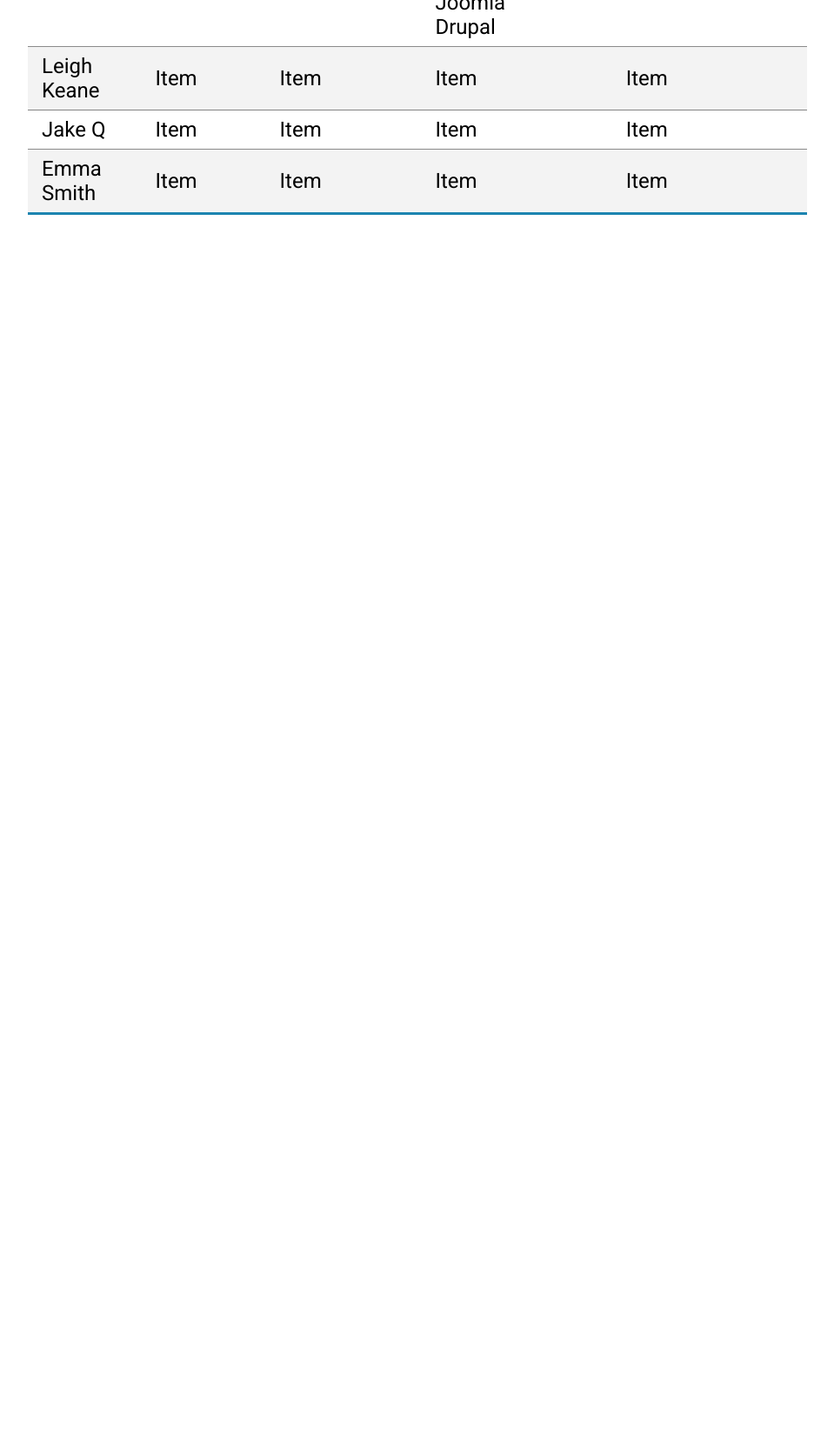
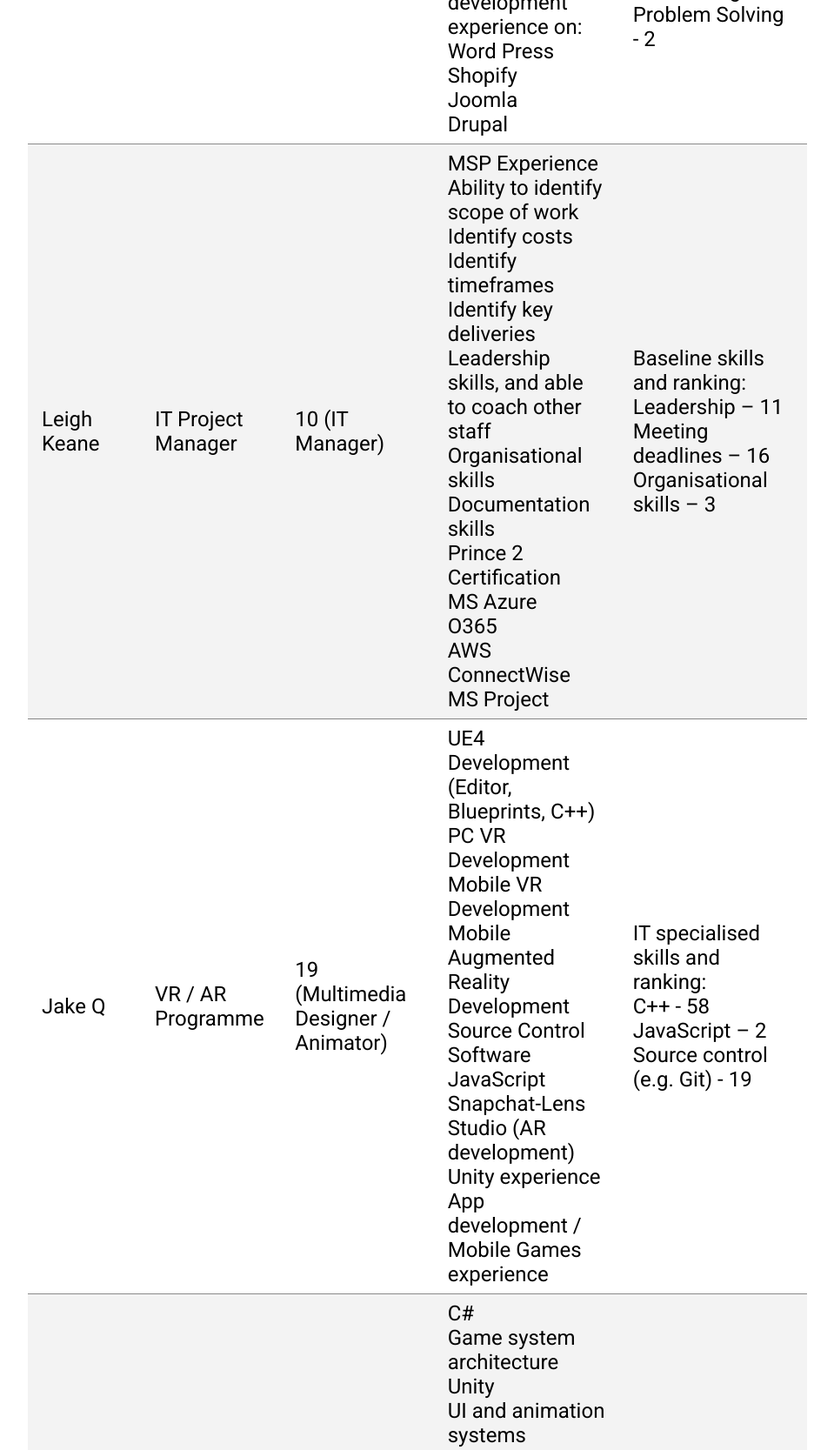
Before and after one commit to s3346071/team30, a plain HTML site: page index.html in a window 1280 px wide. Shown: the part 4921-6588 px from the top of the page at 87% size, without its empty margins (160-1119 px from the left). Before the commit the page ends 5168 px from the top, so only its background shows below. Drawn offline with Linux system fonts and the light colour scheme.

Commit message:
industry data table

```diff
--- a/index.html
+++ b/index.html
@@ -261,26 +261,92 @@
 
           <tr>
             <td>Leigh Keane</td>
-            <td>Item</td>
-            <td>Item</td>
-            <td>Item</td>
-            <td>Item</td>
+            <td>IT Project Manager</td>
+            <td>10 (IT Manager)</td>
+            <td>
+              <ul>
+                <li>MSP Experience</li>
+                <li>Ability to identify scope of work </li>
+                <li>Identify costs </li>
+                <li>Identify timeframes </li>
+                <li>Identify key deliveries</li>
+                <li>Leadership skills, and able to coach other staff </li>
+                <li>Organisational skills</li>
+                <li>Documentation skills </li>
+                <li>Prince 2 Certification </li>
+                <li>MS Azure  </li>
+                <li>O365 </li>
+                <li>AWS  </li>
+                <li>ConnectWise  </li>
+                <li>MS Project  </li>
+              </ul>
+            </td>
+            <td>
+              Baseline skills and ranking:
+              <ul>
+                <li>Leadership – 11</li>
+                <li>Meeting deadlines – 16</li>
+                <li>Organisational skills – 3 </li>
+              </ul>
+            </td>
           </tr>
 
           <tr>
             <td>Jake Q</td>
-            <td>Item</td>
-            <td>Item</td>
-            <td>Item</td>
-            <td>Item</td>
+            <td>VR / AR Programme</td>
+            <td>19 (Multimedia Designer / Animator)</td>
+            <td>
+              <ul>
+                <li>UE4 Development (Editor, Blueprints, C++) </li>
+                <li>PC VR Development </li>
+                <li>Mobile VR Development  </li>
+                <li>Mobile Augmented Reality Development  </li>
+                <li>Source Control Software </li>
+                <li>JavaScript </li>
+                <li>Snapchat-Lens Studio (AR development) </li>
+                <li>Unity experience  </li>
+                <li>App development / Mobile Games experience </li>
+              </ul>
+            </td>
+            <td>
+              IT specialised skills and ranking:
+              <ul>
+                <li>C++ - 58</li>
+                <li>JavaScript – 2 </li>
+                <li>Source control (e.g. Git) - 19</li>
+              </ul>
+            </td>
           </tr>
 
           <tr>
             <td>Emma Smith</td>
-            <td>Item</td>
-            <td>Item</td>
-            <td>Item</td>
-            <td>Item</td>
+            <td>Mid-to-Senior Unity Developer</td>
+            <td>19 (Multimedia Designer / Animator)</td>
+            <td>
+              <ul>
+                <li>C#  </li>
+                <li>Game system architecture </li>
+                <li>Unity  </li>
+                <li>UI and animation systems   </li>
+                <li>Problem solving skills  </li>
+                <li>GIT version control </li>
+                <li>Experience working on AR / VR titles  </li>
+                <li>Experience with shader programming  </li>
+                <li>Web development, Amazon Web Services (AWS).  </li>
+                <li>Web development, Microsoft Azure  </li>
+              </ul>
+            </td>
+            <td>
+              IT specialised skills and ranking:
+              <ul>
+                <li>C#  – 6</li>
+                <li>Version control – 19</li>
+              </ul>
+              Baseline skills and ranking:
+              <ul>
+                <li>Problem Solving - 2 </li>
+              </ul>
+            </td>
           </tr>
         </tbody>
 
```
